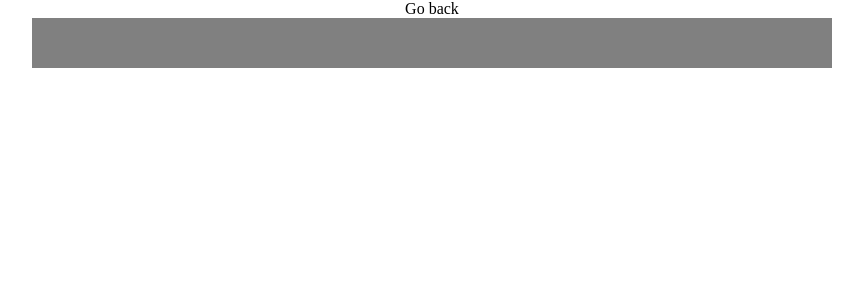
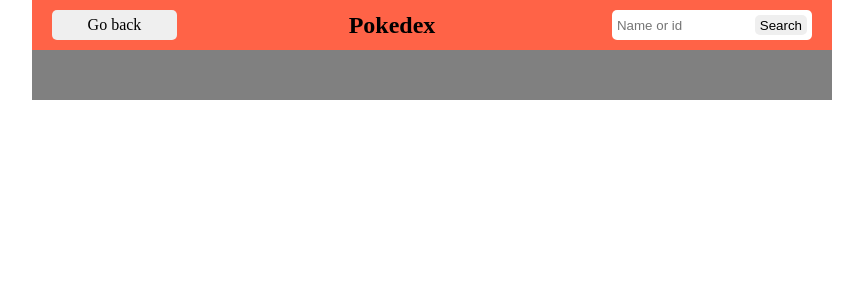
Before and after one commit to DamianStyczen/pokedex, a React (Create React App) app: page /details/1 in a window 1280 px wide. Shown: the top 300 px of the page, without its empty margins (208-1071 px from the left). Built offline with nearby package versions, Linux system fonts and the light colour scheme.

Commit message:
Add options to Navbar

```diff
--- /dev/null
+++ b/src/components/go-back-button.tsx
@@ -0,0 +1,17 @@
+import React from 'react';
+import styled from 'styled-components';
+import Button from './button';
+import { Link } from 'react-router-dom';
+
+const StyledButton = styled(Button)`
+    display: flex;
+    justify-content: center;
+    align-items: center;
+    background-color: ${({ theme }) => theme.colors.secondary};
+`;
+const GoBackButton = () => {
+    // @ts-ignore
+    return <StyledButton as={Link} to={'/'}>Go back</StyledButton>;
+}
+
+export default GoBackButton;
--- a/src/components/navbar.tsx
+++ b/src/components/navbar.tsx
@@ -2,8 +2,13 @@
 import styled from 'styled-components';
 import Search from '../containers/search';
 import Filters from '../containers/filters';
+import GoBackButton from './go-back-button';
 
 interface NavbarProps {
+    filters?: boolean;
+    title?: boolean;
+    search?: boolean;
+    goBack?: boolean;
 }
 
 const Nav = styled.nav`
@@ -17,10 +22,17 @@
 `;
 
 const Navbar = (props: NavbarProps) => {
+    const { title, filters, search, goBack } = props;
+
+
+
     return (
         <Nav>
-            <Filters />
-            <Search />
+            {goBack && <GoBackButton />}
+            {filters && <Filters />}
+            {title && <h1>Pokedex</h1>}
+            {search && <Search />}
+
         </Nav>
     )
 }
--- a/src/pages/details.tsx
+++ b/src/pages/details.tsx
@@ -2,6 +2,7 @@
 import styled from 'styled-components';
 import Pokemon from '../types/pokemon';
 import { Link } from 'react-router-dom';
+import Navbar from '../components/navbar';
 
 interface DetailsPageProps {
     data: Pokemon;
@@ -25,12 +26,8 @@
     height: 384px;
 `;
 
-const StyledLink = styled(Link)`
-`;
-
 const DetailsPage = (props: DetailsPageProps) => {
     const { data } = props;
-    console.log(data);
 
     if (!data) {
         return (
@@ -40,7 +37,7 @@
 
     return (
         <StyledWrapper>
-            <StyledLink to='/' >Go back</StyledLink>
+            <Navbar title search goBack />
             {data.sprites && <StyledImage src={data.sprites.front_default} alt={data.name} />}
             <StyledHeader>
                 {data.name}
--- a/src/pages/home.tsx
+++ b/src/pages/home.tsx
@@ -68,7 +68,7 @@
                 <StyledHero>
                     <StyledHeader>Pokedex</StyledHeader>
                 </StyledHero>
-                <Navbar />
+                <Navbar filters search />
                 <StyledMain>
                     <List data={data} />
                     <LoadMoreButton />
--- a/src/styles/theme.ts
+++ b/src/styles/theme.ts
@@ -5,6 +5,7 @@
         white: 'whitesmoke',
         black: '#000000',
         primary: 'red',
+        secondary: 'buttonface',
         ...colors
 
     }
```
